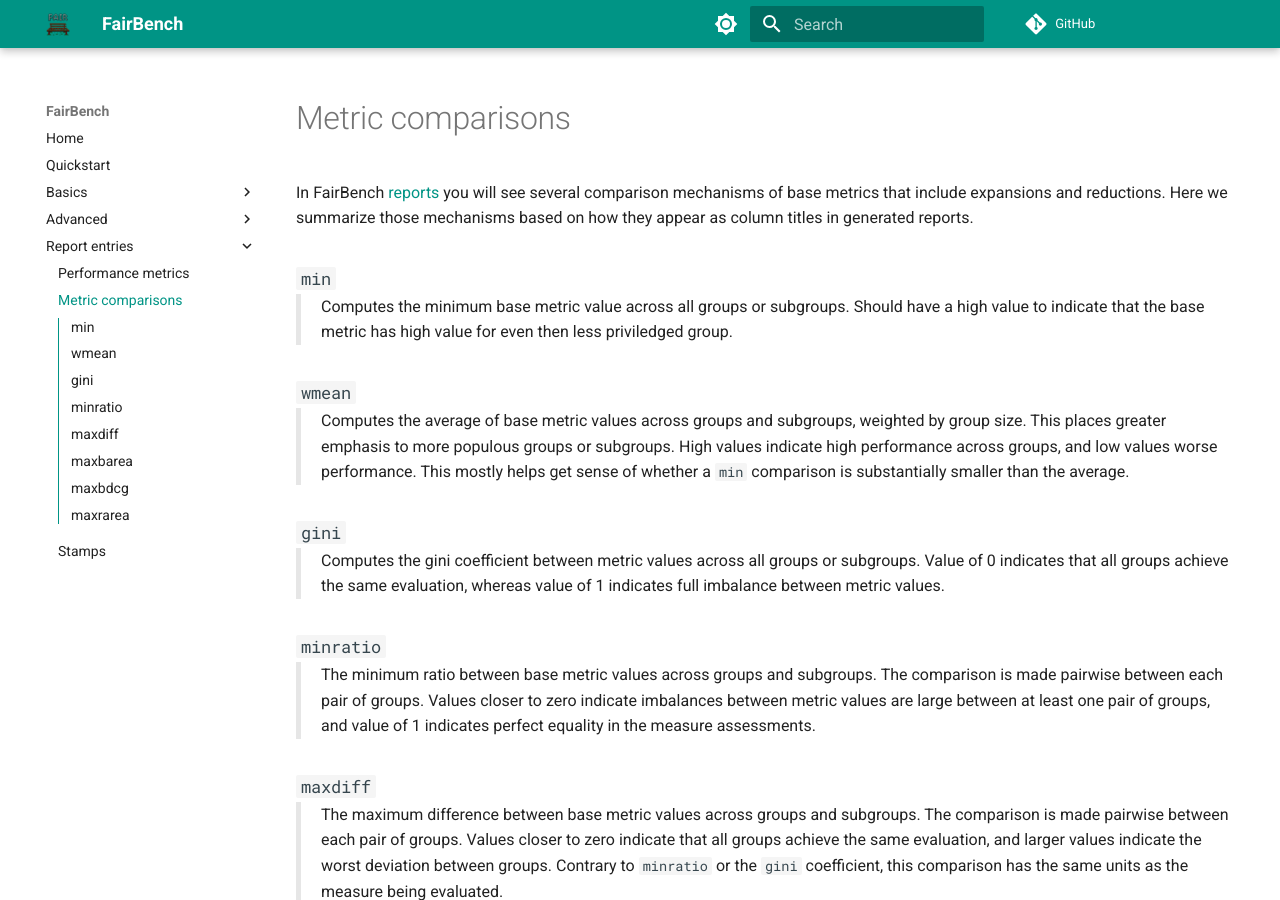
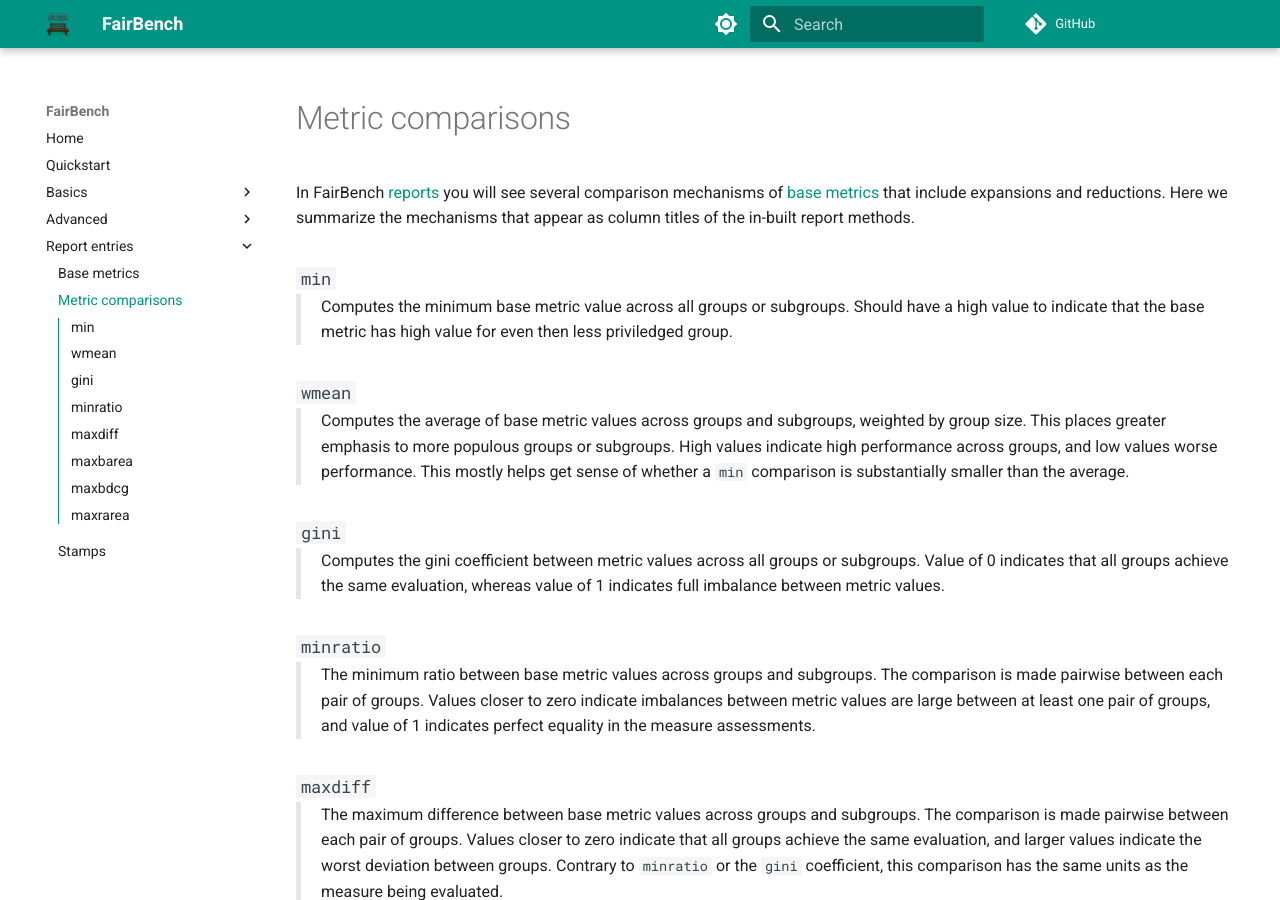
Before and after one commit to mever-team/FairBench, an MkDocs documentation site: the page built from docs/record/comparisons.md, in a window 1280 px wide and 900 px high. Built offline with MkDocs 1.6.1 and Material for MkDocs 9.7.7, drawn with Linux system fonts in a browser that asks for light colours; comment, search, counter and statistics services are not loaded.

Commit message:
minor doc enhancements

```diff
--- a/docs/record/comparisons.md
+++ b/docs/record/comparisons.md
@@ -1,9 +1,9 @@
 # Metric comparisons
 
 In FairBench [reports](../basics/reports.md) you will see
-several comparison mechanisms of base metrics that include expansions
-and reductions. Here we summarize those mechanisms based on
-how they appear as column titles in generated reports.
+several comparison mechanisms of [base metrics](metrics.md) that include expansions
+and reductions. Here we summarize the mechanisms that
+appear as column titles of the in-built report methods.
 
 ### `min`
 <div class="doc" markdown="span">
--- a/docs/record/metrics.md
+++ b/docs/record/metrics.md
@@ -1,4 +1,4 @@
-# Performance metrics
+# Base metrics
 
 FairBench [reports](../basics/reports.md)
 implement several definitions of fairness that
```
Also changed, not shown: docs/index.md (+1 -1 lines), docs/quickstart.md (+2 -2 lines).
